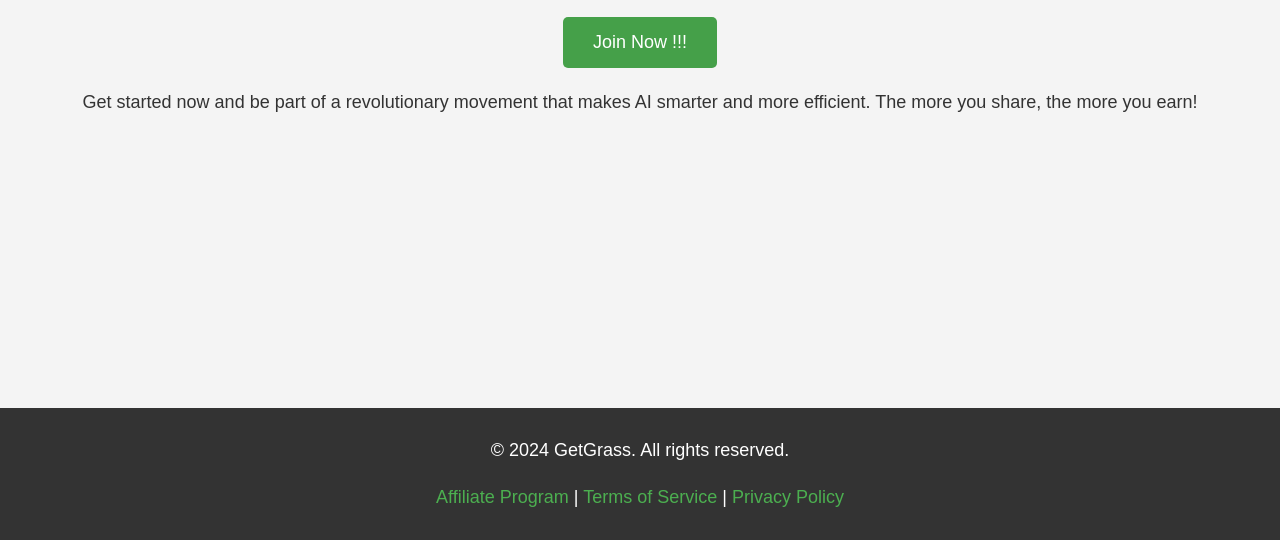
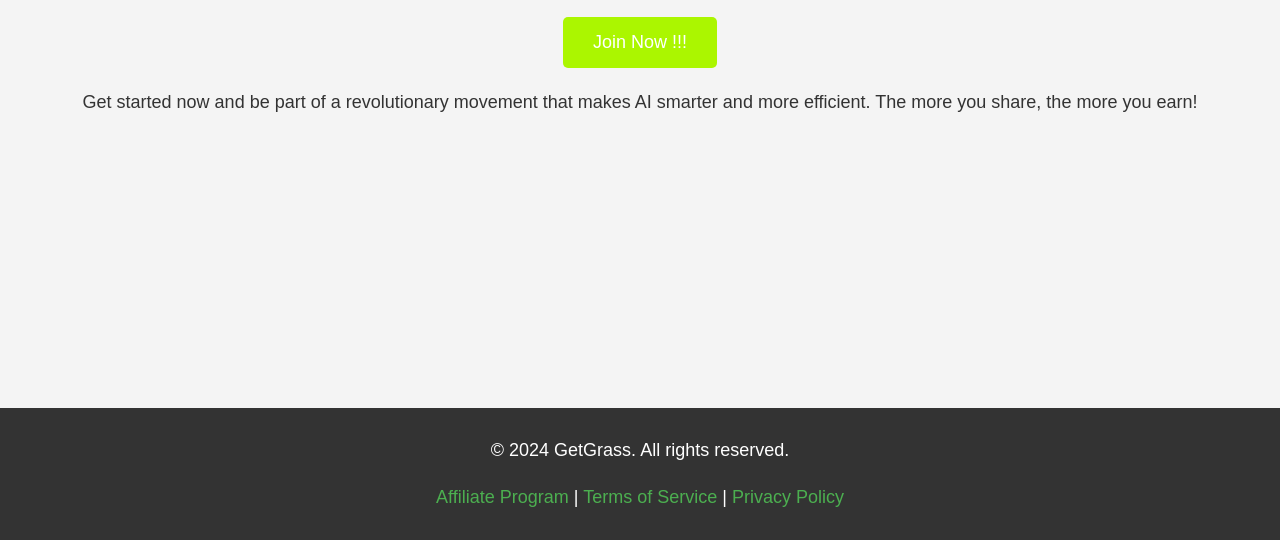
Before and after one commit to GadliPG24/mgrass, a plain HTML site: page index.html in a window 1280 px wide. In both pictures the pointer is over the button "Join Now !!!". Shown: the part 260-800 px from the top of the page. Drawn offline with Linux system fonts and the light colour scheme.

Commit message:
Cosmetic CTA button background-colour change.

```diff
--- a/index.html
+++ b/index.html
@@ -46,7 +46,7 @@
             border-radius: 5px;
         }
         .cta button:hover {
-            background-color: #45a049;
+            background-color:  #abf600;
         }
         footer {
             background-color: #333;
```
